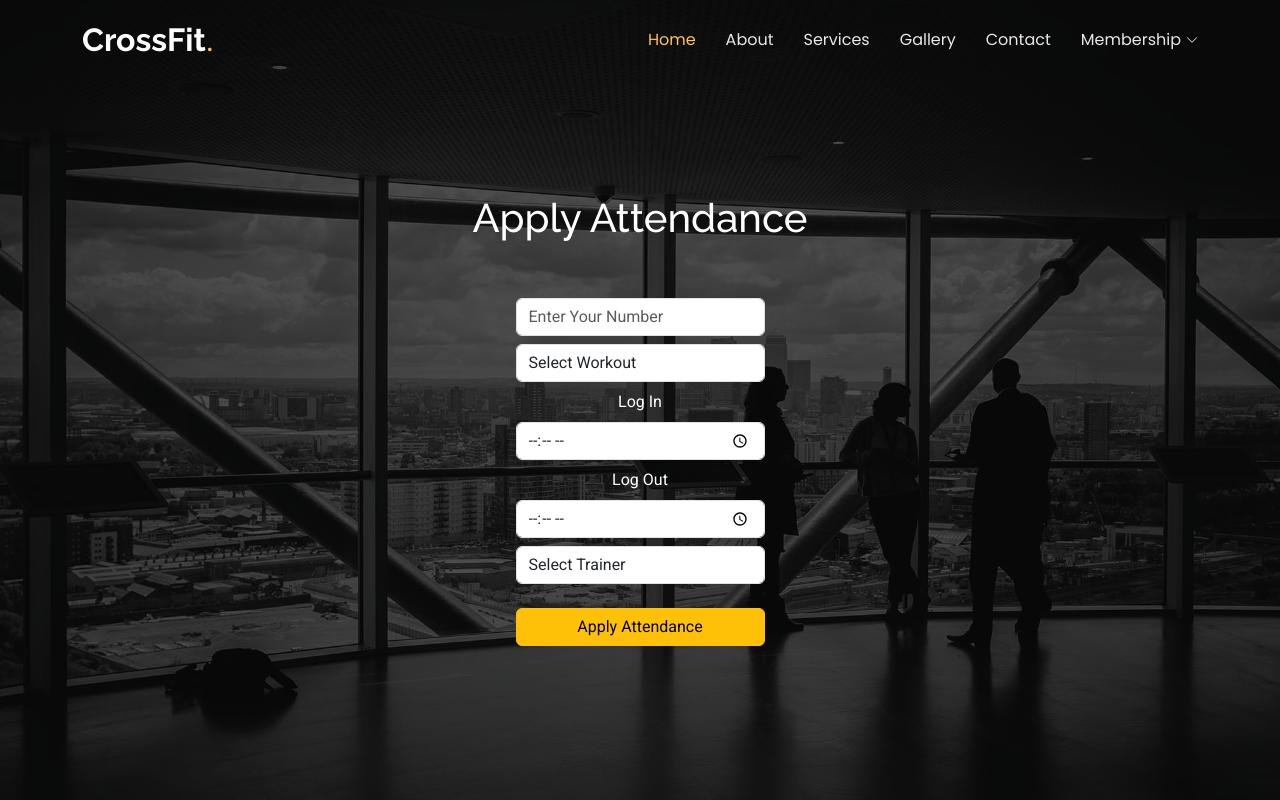
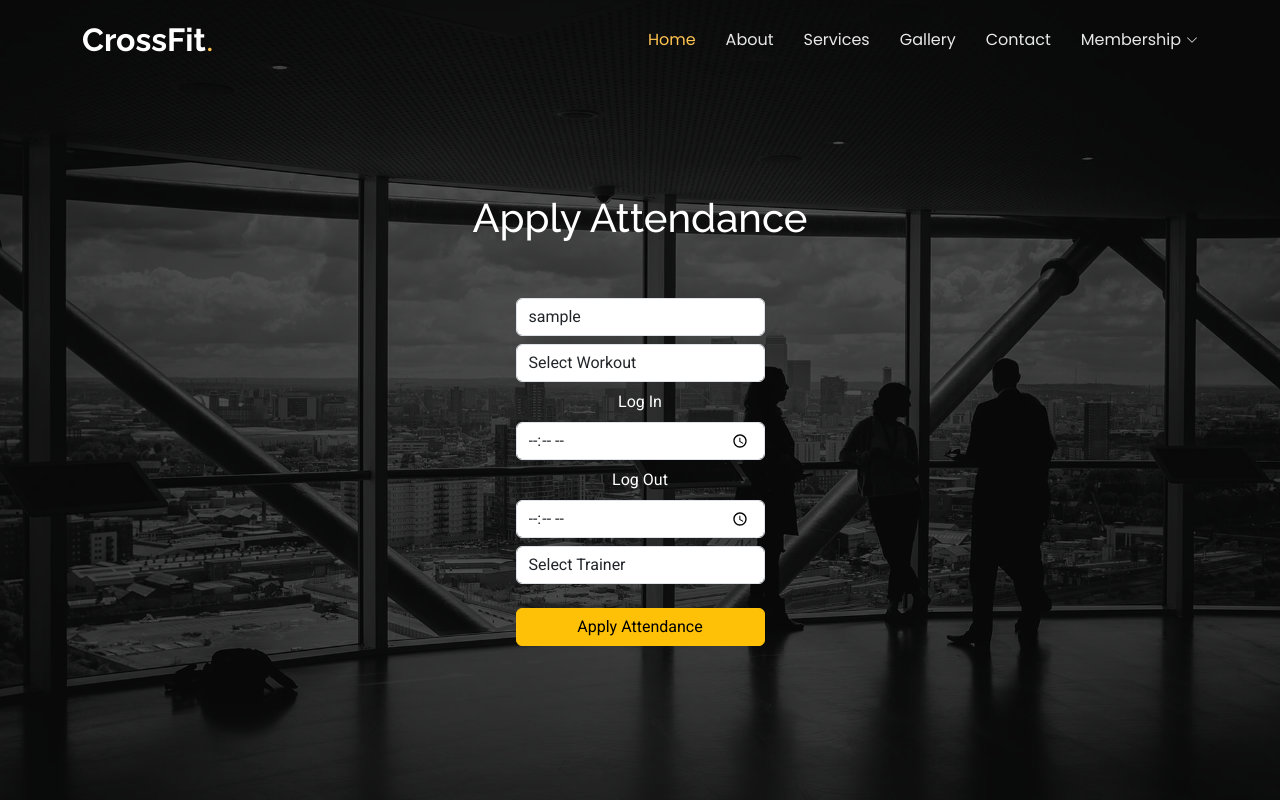
Before and after one commit to huzaifanaeem909/DjangoProjects, a Django app: page /attendance in a window 1280 px wide. Run offline with Django 5.2, Linux system fonts and the light colour scheme; the visitor is signed in with stand-in values (Sample User, id 1); data that the repository does not hold is empty; some libraries are stand-ins or nearby versions.

Commit message:
Update Attendance page

```diff
--- a/crossfit/authapp/models.py
+++ b/crossfit/authapp/models.py
@@ -54,7 +54,7 @@ class MembershipPlan(models.Model):
 
 class Attendance(models.Model):
     Selectdate = models.DateTimeField(auto_now_add=True)
-    phonenumber = models.CharField(max_length=15)
+    Name = models.CharField(max_length=15)
     Login = models.CharField(max_length=200)
     Logout = models.CharField(max_length=200)
     SelectWorkout = models.CharField(max_length=200)
--- a/crossfit/templates/attendance.html
+++ b/crossfit/templates/attendance.html
@@ -29,11 +29,11 @@
 
         <div class="form-group">
           <input
-            type="number"
+            type="text"
             class="form-control mt-2"
             value="{{user.username}}"
-            name="PhoneNumber"
-            placeholder="Enter Your Number"
+            name="Name"
+            placeholder="Enter Your Name"
             readonly
             required
           />
```
Also changed, not shown: crossfit/authapp/migrations/0005_rename_phonenumber_attendance_name.py (added).
